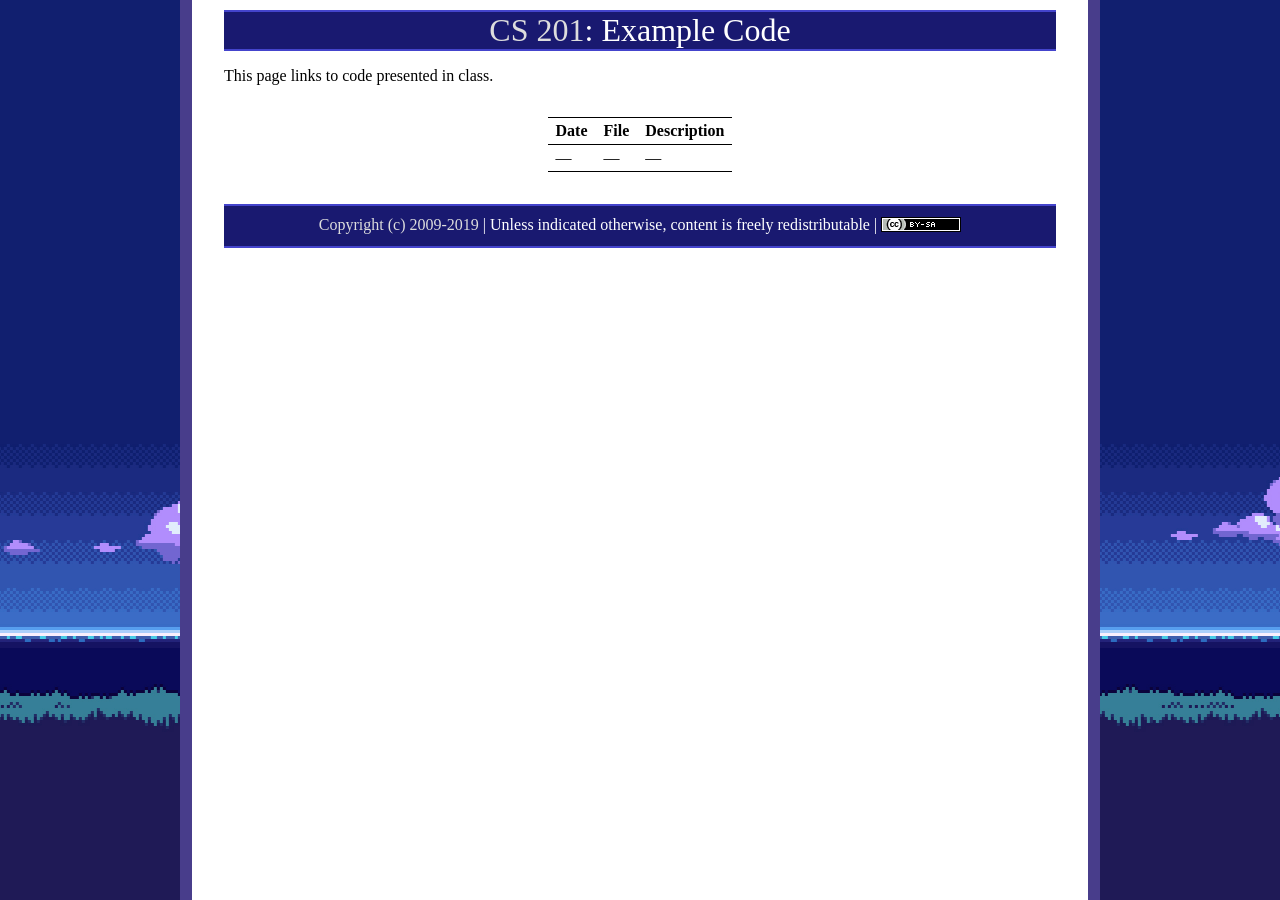
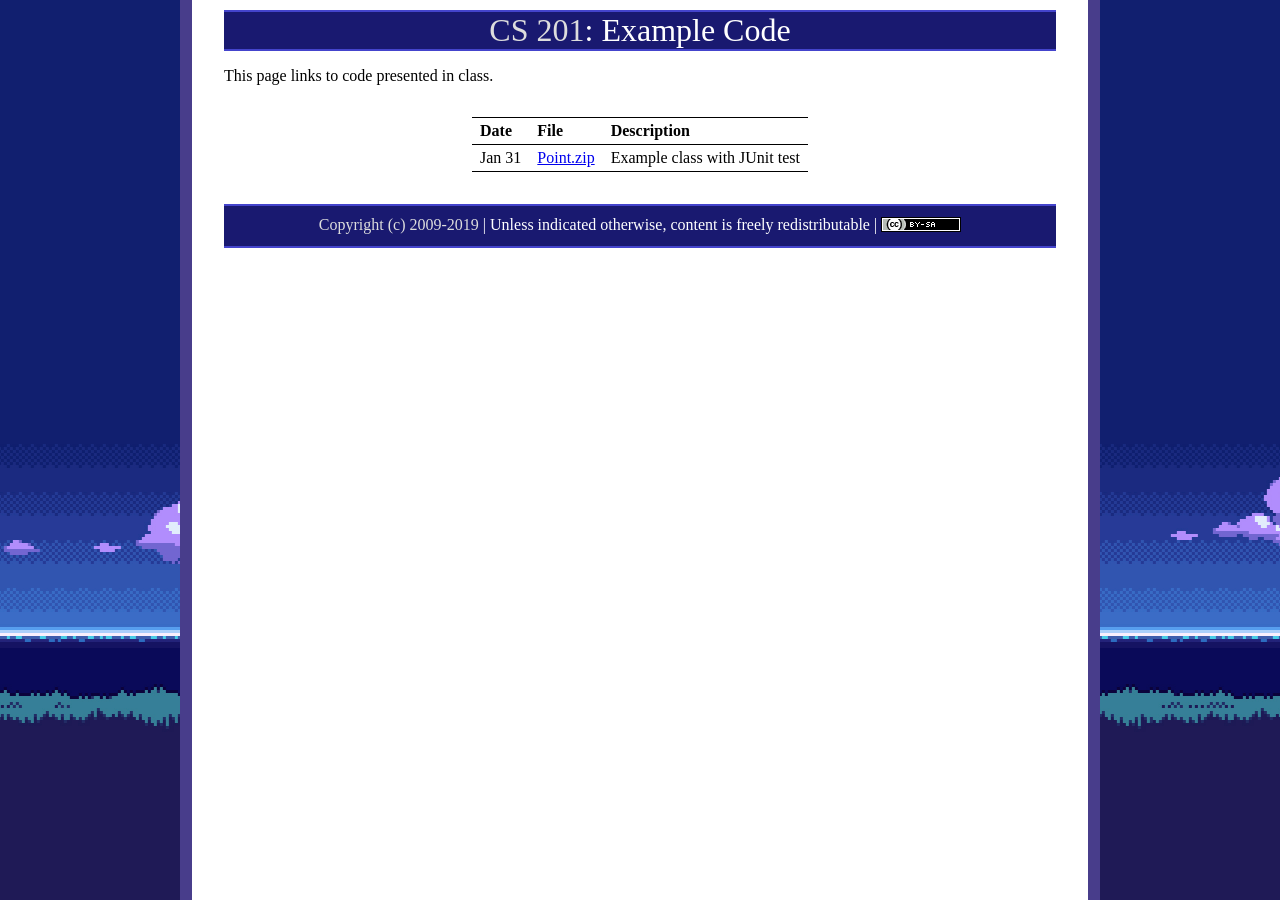
Before and after one commit to ycpcs/cs201-spring2019, a Jekyll site: the page built from examples/index.md, in a window 1280 px wide. Built offline with Jekyll 4.4.1, drawn with Linux system fonts in a browser that asks for light colours.

Commit message:
example class with JUnit test

```diff
--- a/examples/index.md
+++ b/examples/index.md
@@ -7,7 +7,7 @@ This page links to code presented in class.
 
 Date | File | Description
 ---- | ---- | -----------
-&mdash; | &mdash; | &mdash;
+Jan 31 | [Point.zip](Point.zip) | Example class with JUnit test
 
 <!--
 Aug 31 | [Employee](Employee.zip) | Example Employee class, JUnit test
```
Also changed, not shown: 1 other file.
